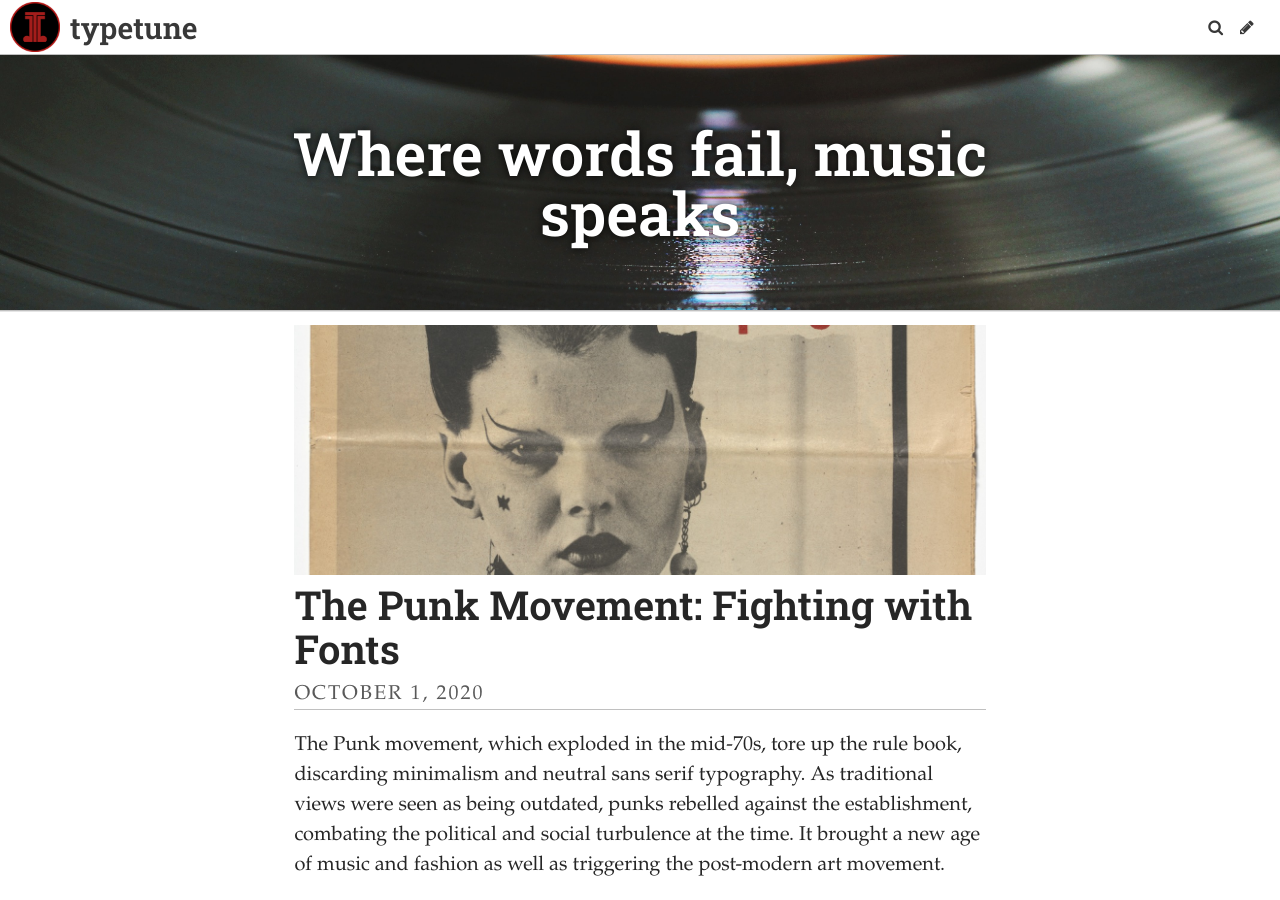
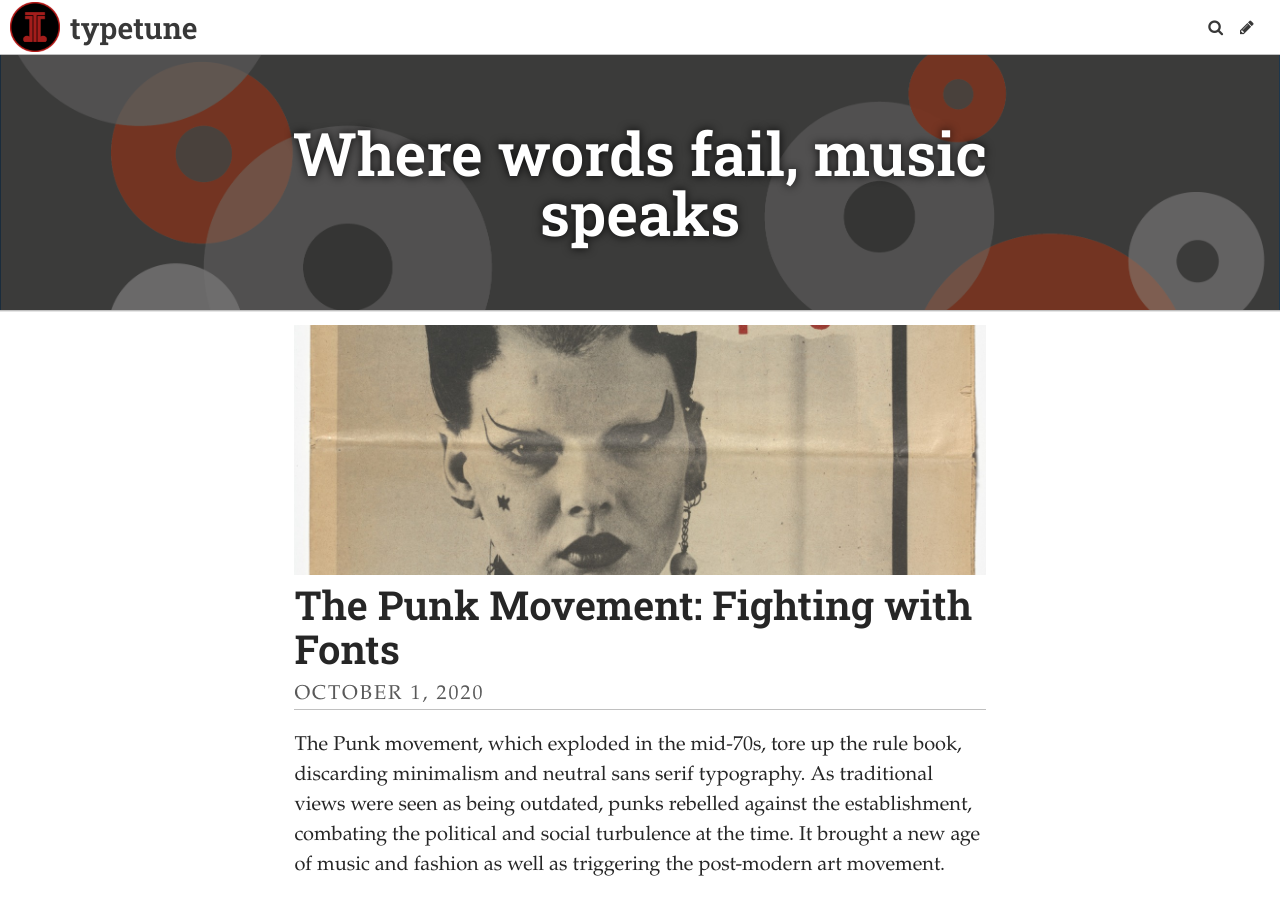
Before and after one commit to lauracutting/typetune, a Jekyll site: the page built from index.html, in a window 1280 px wide and 900 px high. Built offline with Jekyll 4.4.1, drawn with Linux system fonts in a browser that asks for light colours; some web fonts are replaced; the list of posts is cut into pages by our own code.

Commit message:
Update Settings “general”

```diff
--- a/_data/settings.yml
+++ b/_data/settings.yml
@@ -2,7 +2,7 @@ title: typetune
 description: "A blog exploring typography used in music "
 header_text: Where words fail, music speaks
 footer_text: Copyright 2020 Laura Cutting
-header_feature_image: ../uploads/jack-hamilton-cmnniqbkwbi-unsplash.jpg
+header_feature_image: ../uploads/strip.png
 bannerheight: 20vmax
 logo: ../uploads/logo-2.png
 favicon: ../uploads/logo-2.png
```
Also changed, not shown: uploads/strip.png (added).
